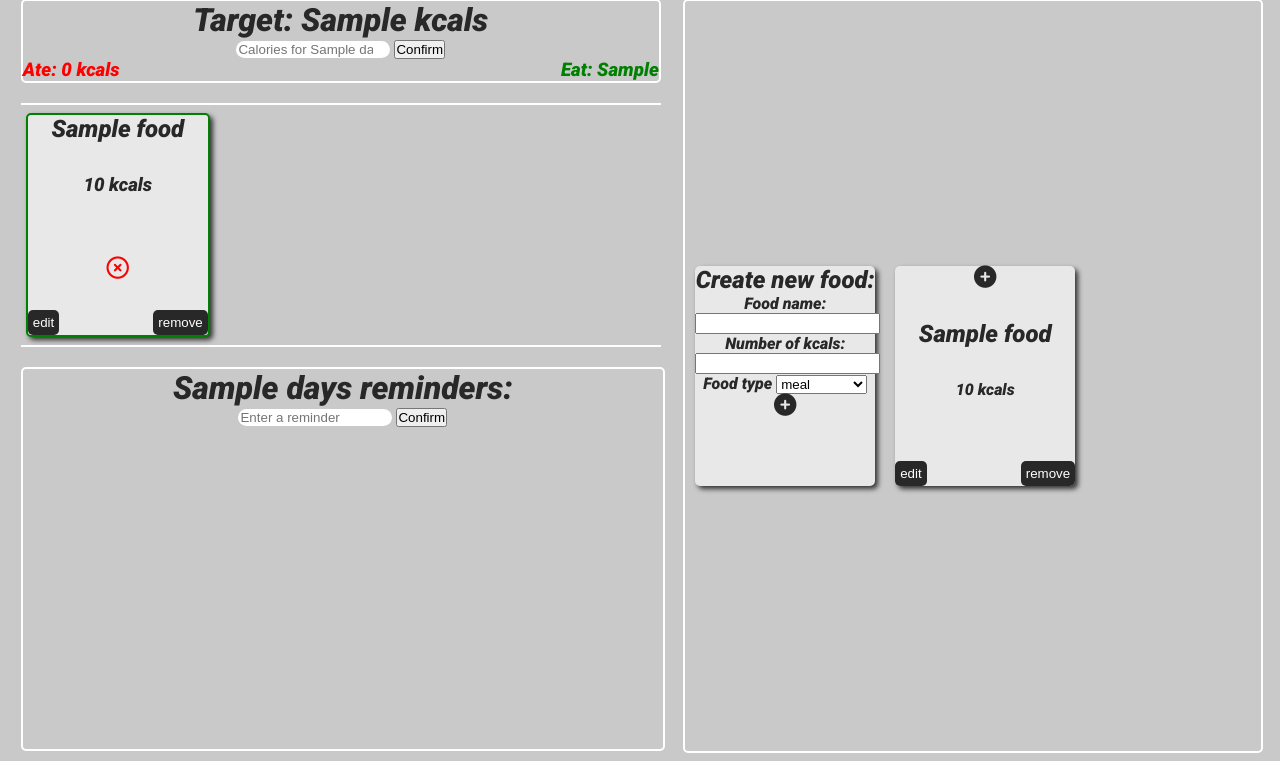
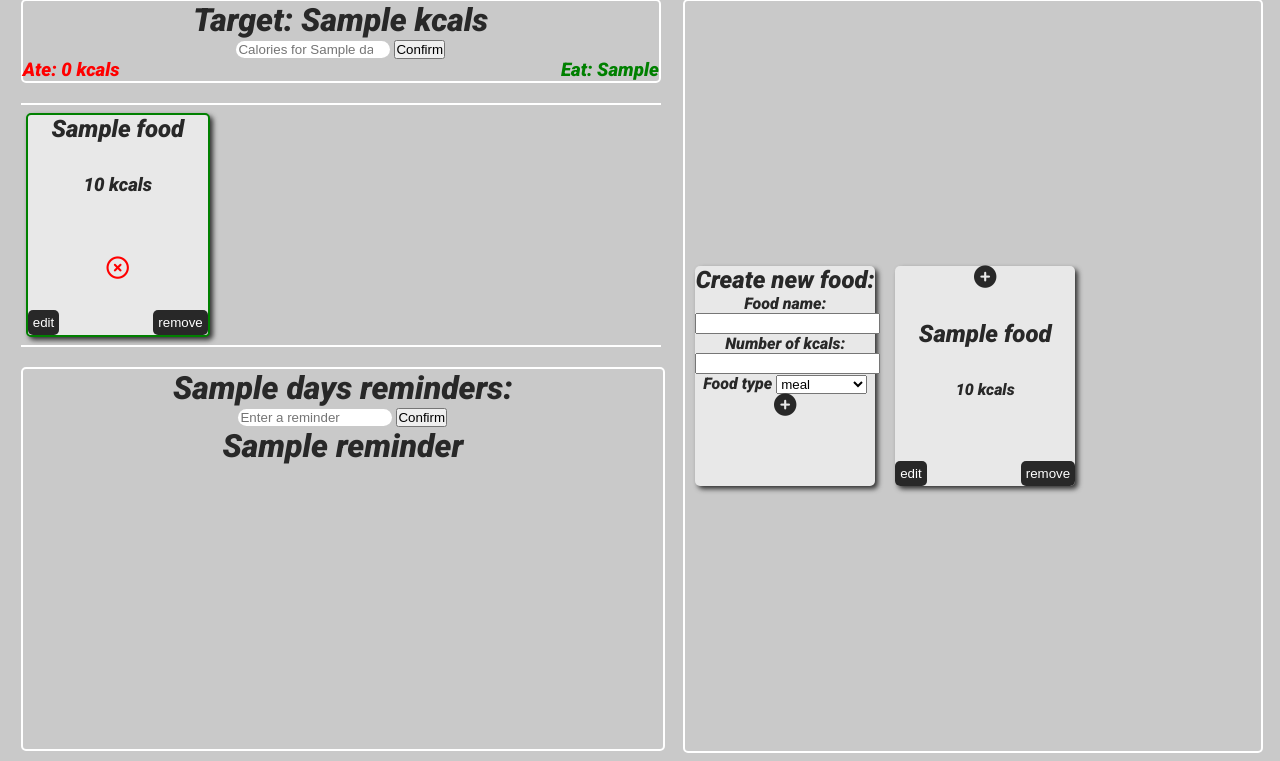
Before and after one commit to chrisholtt/Calorie-tracker-app, a Flask app: page /day/1/1/ in a window 1280 px wide. Shown: the part 149-910 px from the top of the page. Run offline with Flask 2, Linux system fonts and the light colour scheme; a database or web service that is not in the repository returns one stand-in record (values such as "Sample title"); some libraries are stand-ins or nearby versions; some web fonts are replaced.

Commit message:
added basic reminder functionality

```diff
--- a/controllers/days_controller.py
+++ b/controllers/days_controller.py
@@ -1,5 +1,5 @@
 from flask import Flask, render_template, redirect, Blueprint, request
-from repositories import user_repository, day_repository, food_repository
+from repositories import user_repository, day_repository, food_repository, reminder_repository
 from models.user import User
 
 
@@ -25,7 +25,8 @@ def day(id, day_id):
     eat_calories = food_repository.get_eat_cals(calories, eaten_calories)
     foods = food_repository.user_foods(id, day_id)
     unassigned_foods = food_repository.unassigned_foods()
-    return render_template("days/day.html", day=day, user=user, days=days, calories=calories, unassigned_foods=unassigned_foods, foods=foods, eaten_calories=eaten_calories, eat_calories=eat_calories, days_id=days_id)
+    reminders = reminder_repository.get_reminders(id, day_id)
+    return render_template("days/day.html", day=day, user=user, days=days, calories=calories, unassigned_foods=unassigned_foods, foods=foods, eaten_calories=eaten_calories, eat_calories=eat_calories, days_id=days_id, reminders=reminders)
 
 
 # Set cals
@@ -35,3 +36,11 @@ def target_calories(id, day):
     day_id = day_repository.get_day_id(id, day)
     day_repository.set_target_calories(calories, id, day)
     return redirect(f"/day/{id}/{day_id}")
+
+
+# SET reminder:
+@days_blueprint.route("/reminder/<id>/<day_id>", methods=["POST"])
+def set_reminder(id, day_id):
+    reminder = request.form['reminder']
+    reminder_repository.set_reminder(reminder, id, day_id)
+    return redirect(f"/day/{id}/{day_id}/")
--- /dev/null
+++ b/repositories/reminder_repository.py
@@ -0,0 +1,26 @@
+from db.run_sql import run_sql
+
+
+
+def set_reminder(reminder, user_id, day_id):
+    sql = """
+    INSERT INTO reminders (reminder, user_id, day_id)
+    VALUES (%s, %s, %s)
+    """
+    values = [reminder, user_id, day_id]
+    run_sql(sql, values)
+
+def get_reminders(user_id, day_id):
+    reminders = []
+    sql = """
+    SELECT * FROM reminders
+    WHERE user_id = %s AND day_id = %s
+    """
+
+    values = [user_id, day_id]
+    result = run_sql(sql, values)
+
+    if result:
+        for row in result:
+            reminders.append(row['reminder'])
+        return reminders
--- a/static/style.css
+++ b/static/style.css
@@ -169,8 +169,6 @@ body {
     flex: 50%;
     border: 2px solid white;
     border-radius: 5px;
-    /* border-bottom: 2px solid white;
-    border-top: 2px solid white; */
 }
 
 .food-container {
--- a/templates/days/day.html
+++ b/templates/days/day.html
@@ -113,10 +113,15 @@
         <!-- ADD NOTES HERE -->
         <div class="notes-wrapper">
             <h1>{{day}}s reminders:</h1>
-            <form action="">
-                <input type="text" placeholder="Enter a reminder" id="search-bar">
+            <form action="/reminder/{{user.id}}/{{ days_id }}" method="POST">
+                <input type="text" placeholder="Enter a reminder" id="search-bar" name="reminder">
                 <button>Confirm</button>
             </form>
+            {% if reminders %}
+            {% for reminder in reminders %}
+            <h1>{{reminder}}</h1>
+            {% endfor %}
+            {% endif %}
         </div>
     </div>
 
--- a/templates/foods/edit.html
+++ b/templates/foods/edit.html
@@ -6,10 +6,10 @@
     <div class="food-container">
         <div class="food-container-inner">
             <form action="/foods/edit/add/{{user_id}}/{{food_id}}/{{day_id}}" method="POST">
-                <input name="name" type="text" placeholder="{{food.name}}">
+                <input name="name" type="text" placeholder="{{food.name}}" value="{{ food.name }}">
                 <br>
                 <br>
-                <input name="calories" type="text" placeholder="{{food.calories}} kcals">
+                <input name="calories" type="text" placeholder="{{food.calories}} kcals" value="{{food.calories}}">
                 <br>
                 <br>
                 <select name="food_type" id="type" required>
```
Also changed, not shown: db/caloriez.sql (+8 -0 lines).
